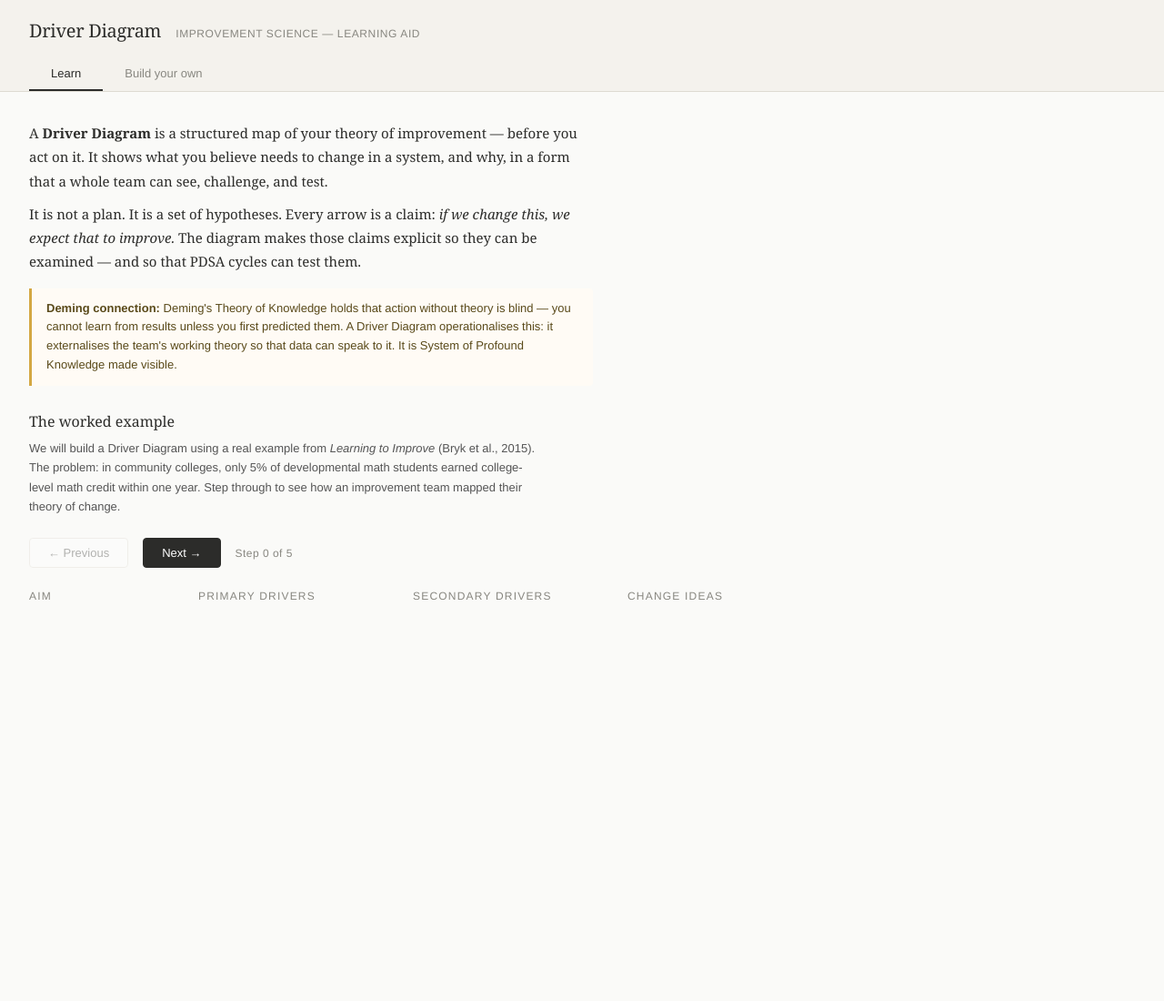
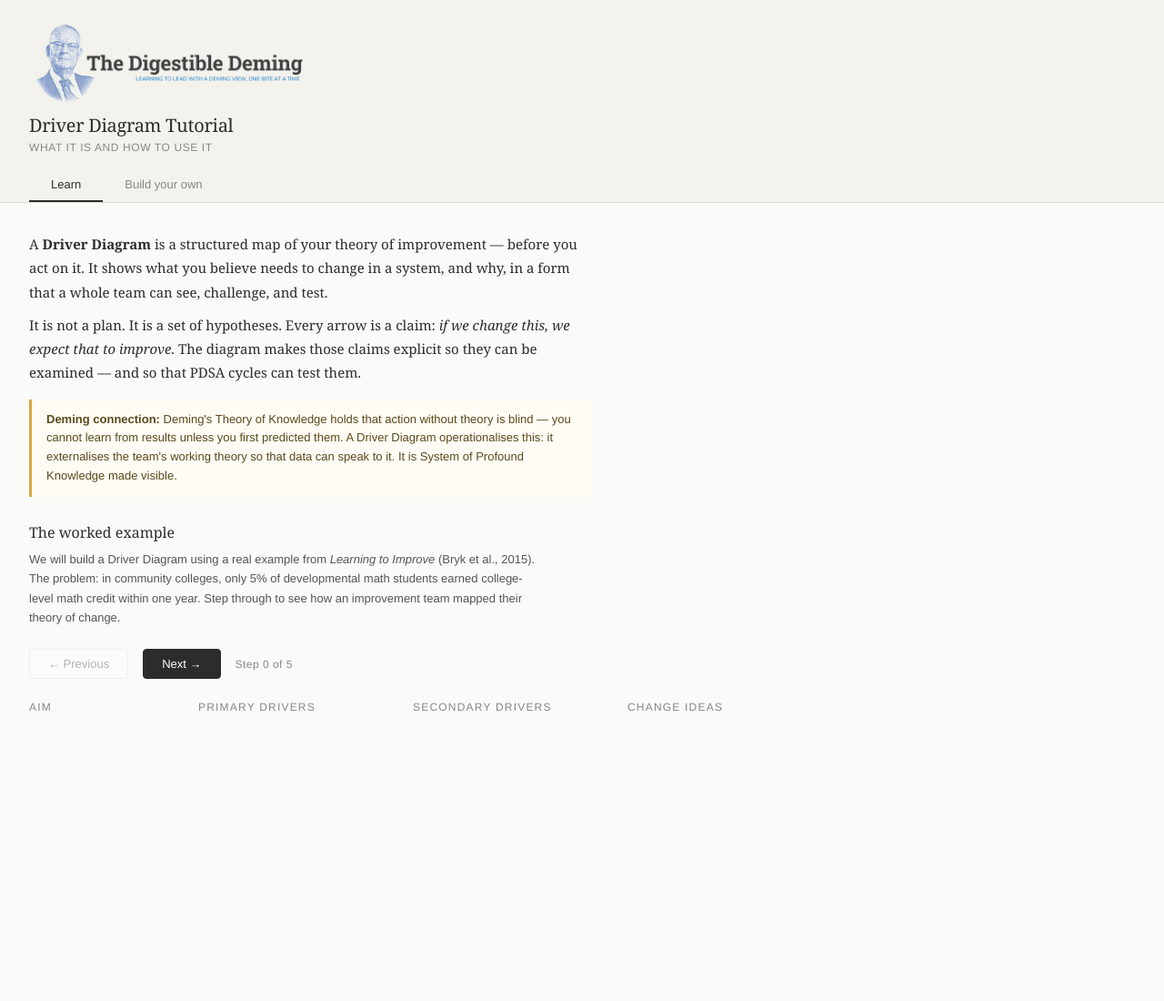
Before and after one commit to DerailleurAgile/driver-diagram-tutorial, a plain HTML site: page index.html in a window 1280 px wide. Shown: the top 1100 px of the page at 91% size. Drawn offline with nearby package versions, Linux system fonts and the light colour scheme.

Commit message:
Added header logo, changed header text and alignment.

```diff
--- a/index.html
+++ b/index.html
@@ -10,8 +10,9 @@
 
 <header>
   <div class="header-top">
-    <h1>Driver Diagram</h1>
-    <span class="subtitle">Improvement Science — Learning Aid</span>
+    <img src="dd_headshot_logo_blended.png" alt="Driver Diagram logo" class="dd-headshot-logo">
+    <h1>Driver Diagram Tutorial</h1>
+    <span class="subtitle">What it is and how to use it</span>
   </div>
   <div class="tabs">
     <button class="tab active" onclick="switchTab('learn')">Learn</button>
--- a/style.css
+++ b/style.css
@@ -41,9 +41,24 @@ header {
 
 .header-top {
   display: flex;
-  align-items: baseline;
-  gap: 16px;
+  flex-direction: column;
+  align-items: flex-start;
+  gap: 4px;
   margin-bottom: 4px;
+}
+
+.deming-headshot {
+  height: 48px;
+  width: 48px;
+  object-fit: cover;
+  object-position: center top;
+  border-radius: 50%;
+  border: 1px solid var(--border);
+}
+
+.dd-headshot-logo {
+  height: 100px;
+  object-fit: contain;
 }
 
 h1 {
```
Also changed, not shown: dd_headshot_logo.png (added), dd_headshot_logo_blended.png (added), deming_headshot.png (added).
